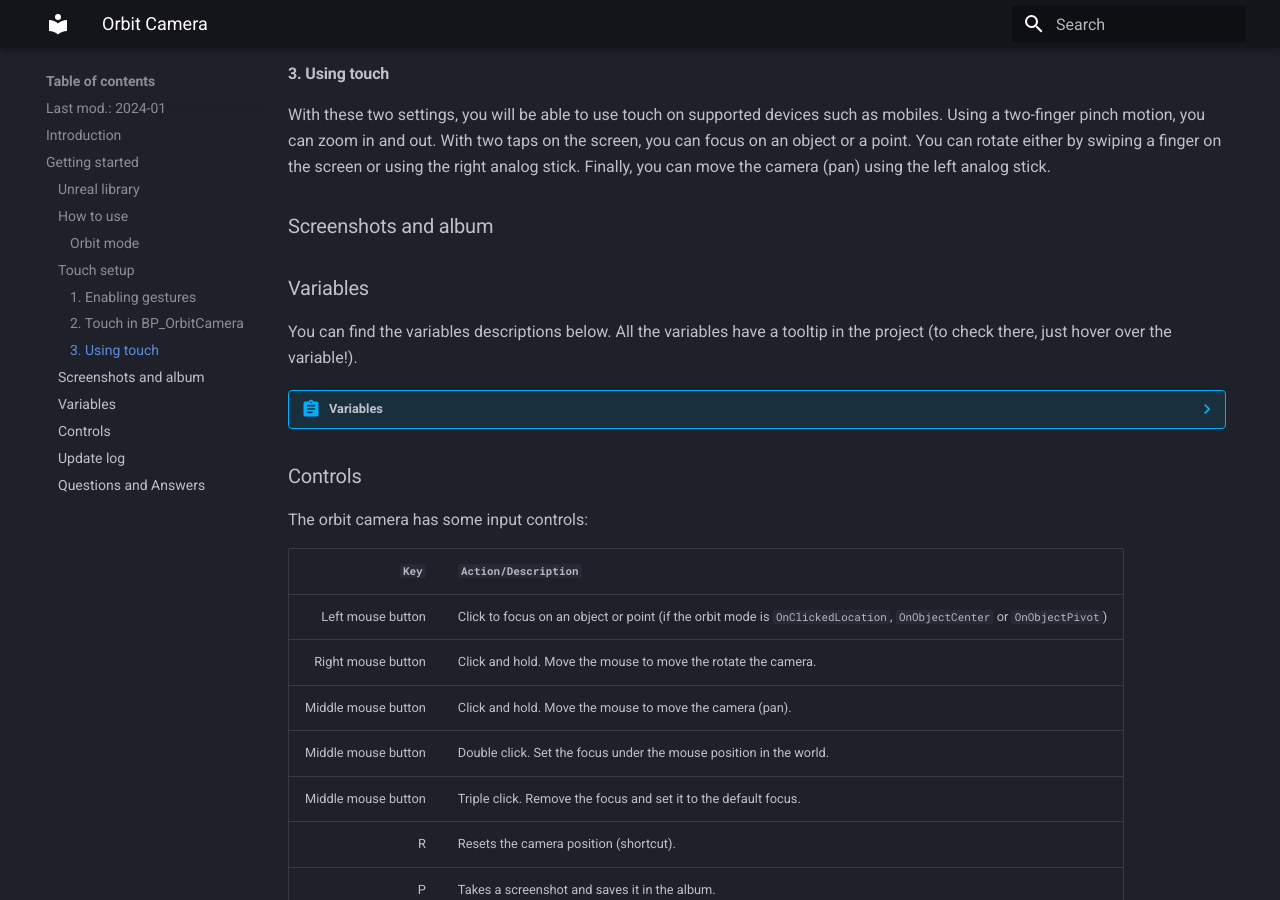
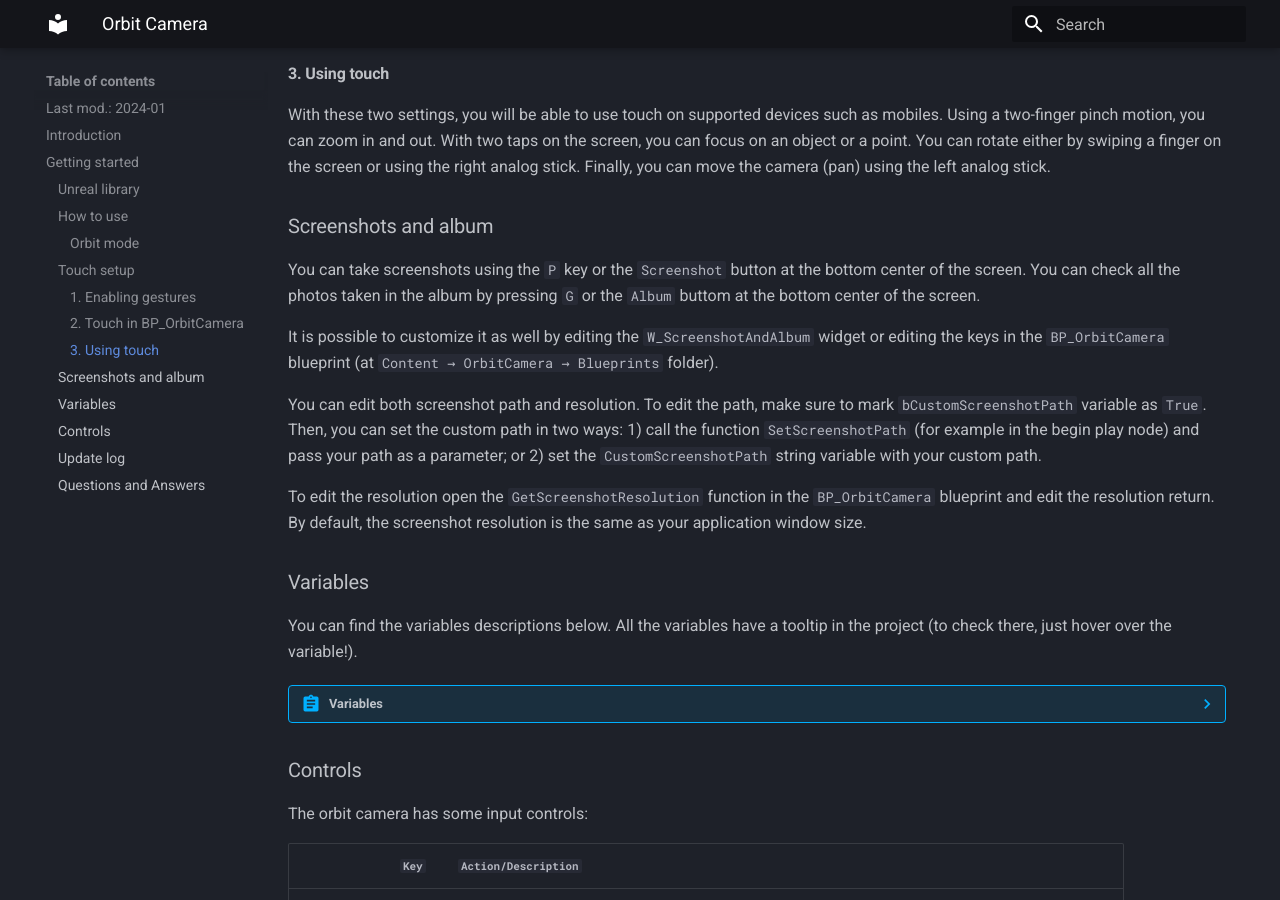
Before and after one commit to alexandrezlima/documentations, an MkDocs documentation site: the page built from docs/orbitcamera.md, in a window 1280 px wide and 900 px high, scrolled down 3595 px. Built offline with MkDocs 1.6.1 and Material for MkDocs 9.7.7, drawn with Linux system fonts in a browser that asks for light colours.

Commit message:
Orbit camera.

```diff
--- a/docs/orbitcamera.md
+++ b/docs/orbitcamera.md
@@ -12,7 +12,7 @@ title: Orbit Camera
 ##### Last mod.: 2024-01
 
 ## Introduction
-This asset enables the visualization of objects through orbital movement. You have the flexibility to choose the behavior: orbit under click location, around the object's center, or around its original pivot. The asset provides a range of variables for customization. Try the web demo at this [link](https://alexandrezlima.github.io/orbitcamerademo/) or download the Windows version for free at [this link](https://drive.google.com/file/d/15wPyf7BoVktPu3DqqN-iDd5KeHNA2Etk/view?usp=sharing).
+This asset enables the visualization of objects through orbital movement. You have the flexibility to choose the behavior: orbit under click location, around the object's center, or around its original pivot. The asset provides a range of variables for customization. Try the web demo at this [link](https://alexandrezlima.github.io/orbitcamerademo/) or download the Windows version for free at [this link](https://drive.google.com/file/d/1VqFKOF9S8F1EqYrwe4Jgqu0m4yUJFgNC/view?usp=sharing).
 
 ## Getting started
 ### Unreal library
@@ -84,6 +84,17 @@ Open the `BP_OrbitCamera`. In the variables panel, mark `bUseTouch` as `True`. T
 With these two settings, you will be able to use touch on supported devices such as mobiles. Using a two-finger pinch motion, you can zoom in and out. With two taps on the screen, you can focus on an object or a point. You can rotate either by swiping a finger on the screen or using the right analog stick. Finally, you can move the camera (pan) using the left analog stick.
 
 ### Screenshots and album
+You can take screenshots using the `P` key or the `Screenshot` button at the bottom center of the screen. You can check all the photos taken in the album by pressing `G` or the `Album` buttom at the bottom center of the screen.
+
+It is possible to customize it as well by editing the `W_ScreenshotAndAlbum` widget or editing the keys in the `BP_OrbitCamera` blueprint (at `Content → OrbitCamera → Blueprints` folder).
+
+You can edit both screenshot path and resolution. To edit the path, make sure to mark `bCustomScreenshotPath` variable as `True`. Then, you can set the custom path in two ways:
+	1) call the function `SetScreenshotPath` (for example in the begin play node) and pass your path as a parameter;
+	or
+	2) set the `CustomScreenshotPath` string variable with your custom path.
+
+To edit the resolution open the `GetScreenshotResolution` function in the `BP_OrbitCamera` blueprint and edit the resolution return. By default, the screenshot resolution is the same as your application window size.
+
 
 ### Variables
 You can find the variables descriptions below. All the variables have a tooltip in the project (to check there, just hover over the variable!).
```
